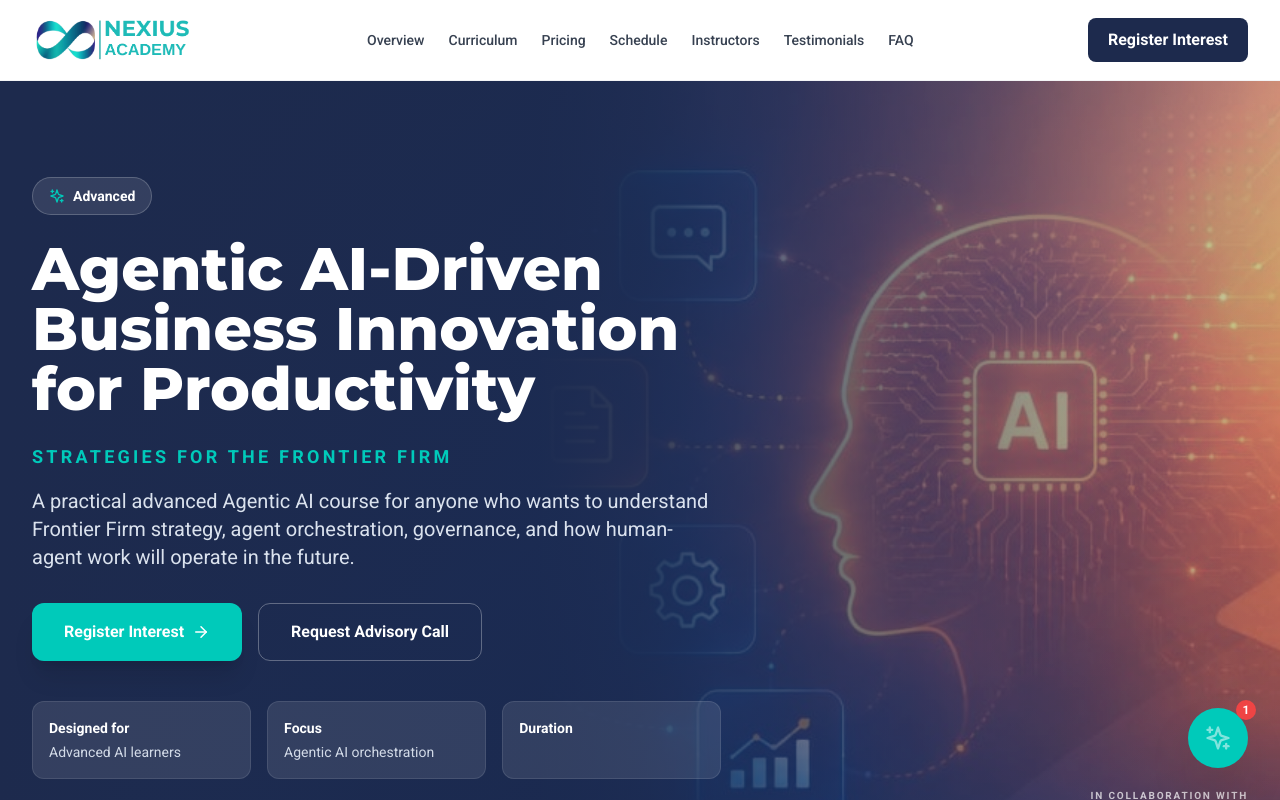
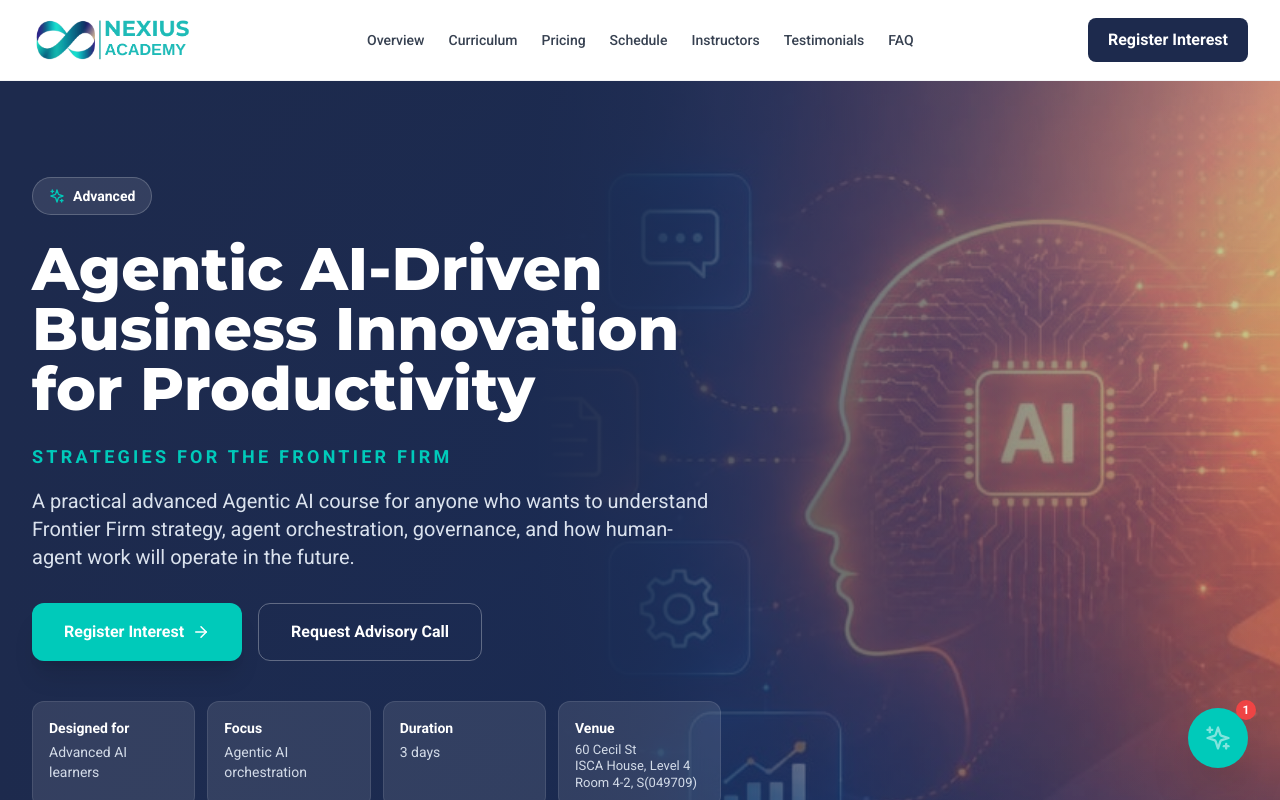
Before and after one commit to nexiuslabs/nexiusacademyskillsfuture, a React (Vite) app: page /courses/advanced-agentic-ai in a window 1280 px wide. Shown: the top 800 px of the page. Built offline with nearby package versions, Linux system fonts and the light colour scheme.

Commit message:
add venue details + fix orphaned duration div closing bug

```diff
--- a/pages/FrontierFirmCoursePage.tsx
+++ b/pages/FrontierFirmCoursePage.tsx
@@ -217,7 +217,7 @@ const FrontierFirmCoursePage: React.FC = () => {
                     Request Advisory Call
                   </button>
                 </div>
-                <div className="grid sm:grid-cols-3 gap-4 text-sm">
+                <div className="grid grid-cols-2 gap-3 text-sm lg:grid-cols-4">
                   <div className="bg-white/10 rounded-xl p-4 border border-white/10">
                     <div className="font-bold mb-1">Designed for</div>
                     <div className="text-blue-50/85">Advanced AI learners</div>
@@ -228,11 +228,16 @@ const FrontierFirmCoursePage: React.FC = () => {
                   </div>
                   <div className="bg-white/10 rounded-xl p-4 border border-white/10">
                     <div className="font-bold mb-1">Duration</div>
+                    <div className="text-blue-50/85">3 days</div>
+                  </div>
+                  <div className="bg-white/10 rounded-xl p-4 border border-white/10">
+                    <div className="font-bold mb-1">Venue</div>
+                    <div className="text-blue-50/85 text-[13px] leading-tight">60 Cecil St<br />ISCA House, Level 4<br />Room 4-2, S(049709)</div>
+                  </div>
                 </div>
               </div>
             </div>
           </div>
-        </div>
         <div className="absolute bottom-3 right-4 sm:bottom-4 sm:right-6 lg:right-8">
           <div className="flex flex-col items-end">
             <span className="mb-1 text-[10px] font-bold uppercase tracking-[0.18em] text-white/70">
```
